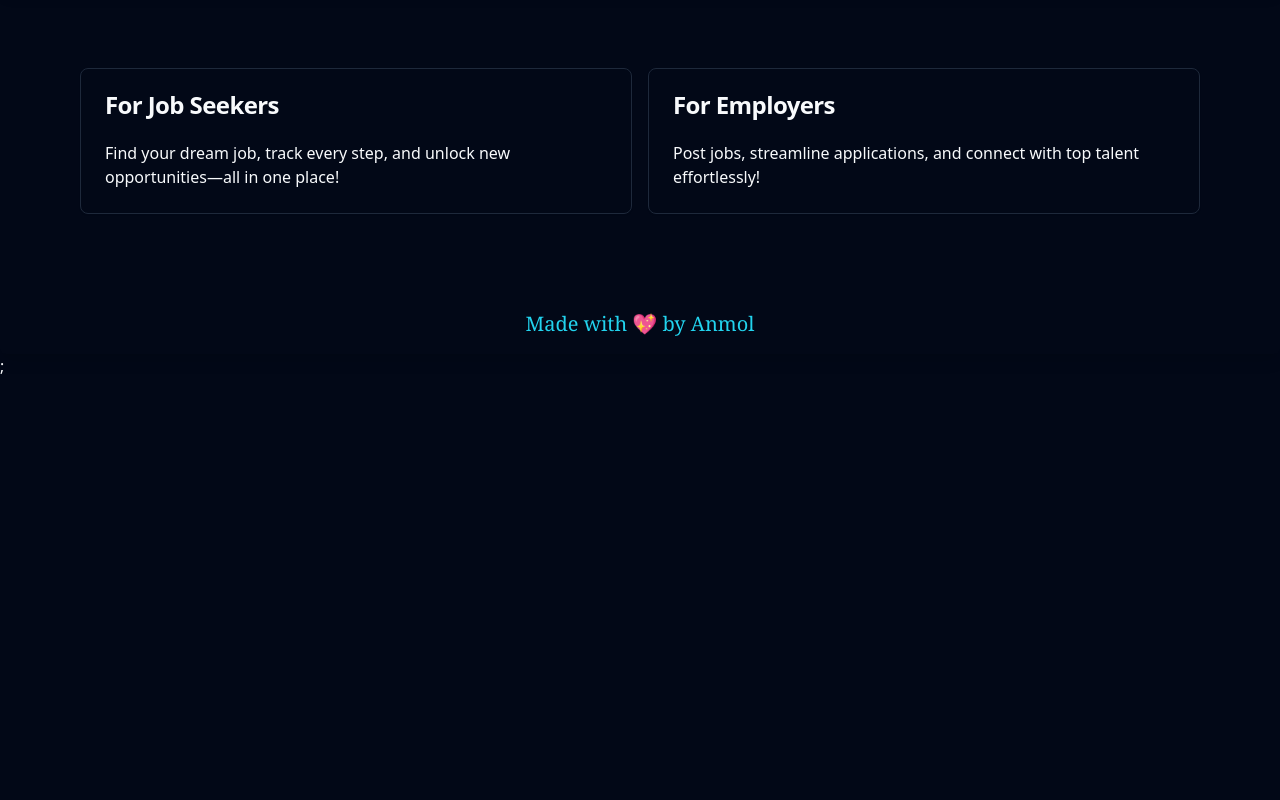
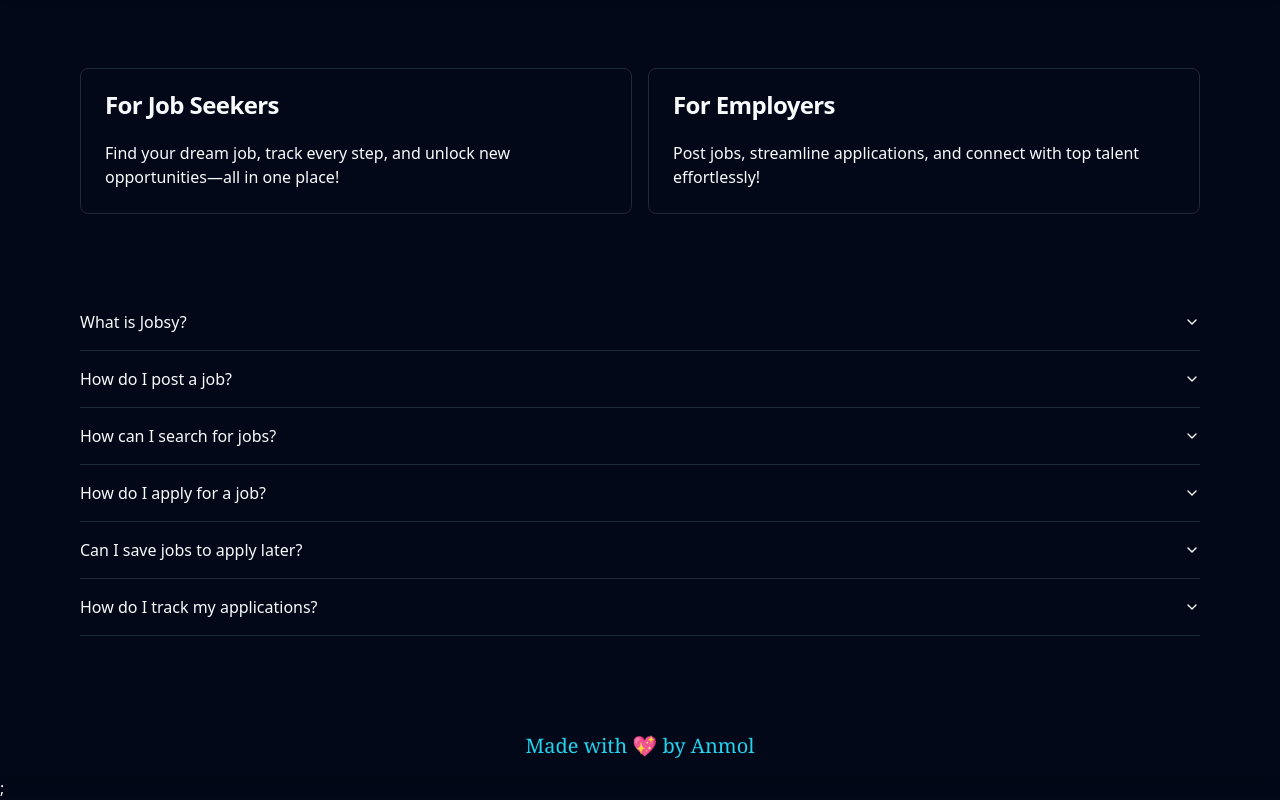
Before and after one commit to anmolsah/Jobsy, a React (Vite) app: page / in a window 1280 px wide. Shown: the part 1677-2477 px from the top of the page. Before the commit the page ends 2055 px from the top, so only its background shows below. Built offline with nearby package versions, Linux system fonts and the light colour scheme.

Commit message:
add FAQ accordion to LandingPage with data from new faq.json

```diff
--- /dev/null
+++ b/src/data/faq.json
@@ -0,0 +1,26 @@
+[
+    {
+      "question": "What is Jobsy?",
+      "answer": "Jobsy is a job portal where companies can post jobs, and users can search and apply for them easily. It's built for both job seekers and employers with simple, secure features."
+    },
+    {
+      "question": "How do I post a job?",
+      "answer": "Log in as an employer, go to the 'Post Job' section, fill in the details, and submit to create a job listing."
+    },
+    {
+      "question": "How can I search for jobs?",
+      "answer": "Use the search bar on the homepage or job search page to find jobs by keywords, location, or category."
+    },
+    {
+      "question": "How do I apply for a job?",
+      "answer": "Click on a job listing, upload your resume, and follow the steps to apply."
+    },
+    {
+      "question": "Can I save jobs to apply later?",
+      "answer": "Yes! Click 'Save Job' on a listing. Access your saved jobs anytime from your profile."
+    },
+    {
+      "question": "How do I track my applications?",
+      "answer": "Go to the 'Applications' section in your profile to see updates on all your job applications."
+    }
+  ]
--- a/src/pages/LandingPage.jsx
+++ b/src/pages/LandingPage.jsx
@@ -15,6 +15,13 @@
 import { Link } from "react-router-dom";
 import companies from "../data/companies.json";
 import Autoplay from "embla-carousel-autoplay";
+import faq from "../data/faq.json";
+import {
+  Accordion,
+  AccordionContent,
+  AccordionItem,
+  AccordionTrigger,
+} from "@/components/ui/accordion";
 
 const LandingPage = () => {
   return (
@@ -102,6 +109,16 @@
       </section>
 
       {/**acoordian */}
+      <Accordion className="px-20" type="single" collapsible>
+        {faq.map((fq, index) => {
+          return (
+            <AccordionItem key={index} value={`item-${index + 1}`}>
+              <AccordionTrigger>{fq.question}</AccordionTrigger>
+              <AccordionContent>{fq.answer}</AccordionContent>
+            </AccordionItem>
+          );
+        })}
+      </Accordion>
     </main>
   );
 };
```
